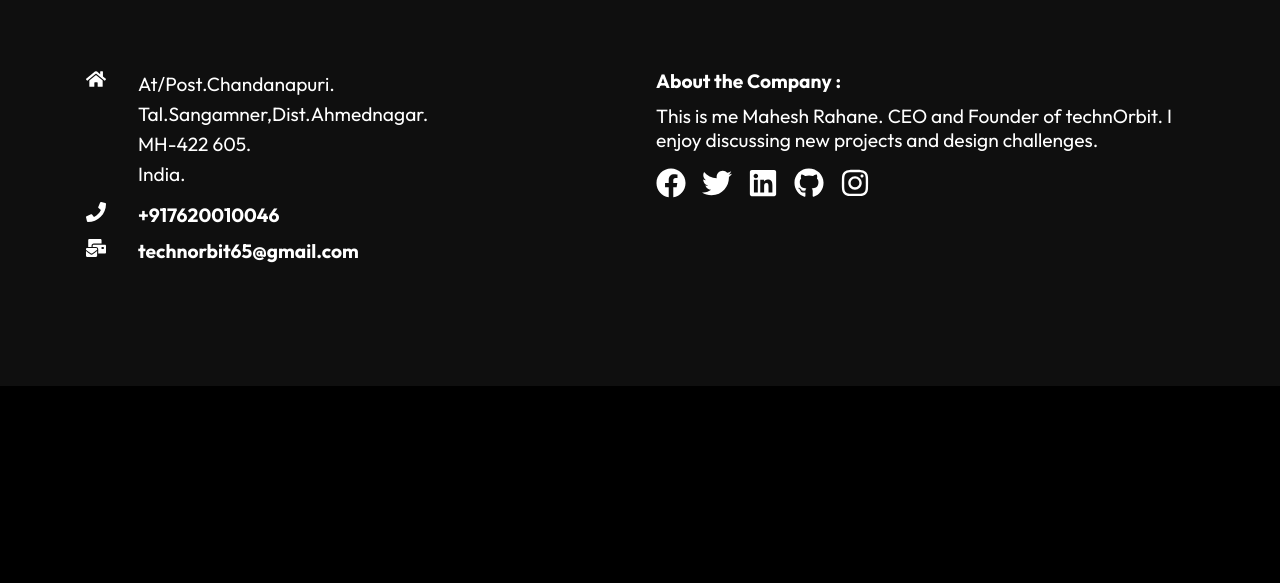
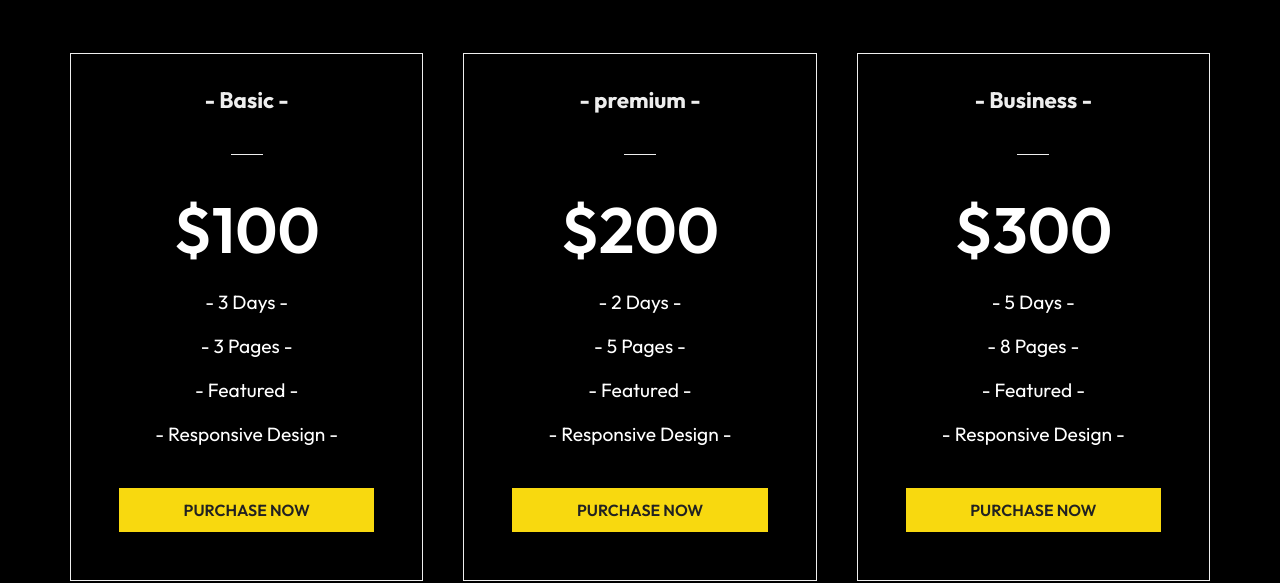
Before and after one commit to maheshrahane2002/my-app, a React (Create React App) app: page /project in a window 1280 px wide. Shown: the part 523-1106 px from the top of the page. Before the commit the page ends 909 px from the top, so only its background shows below. Built offline with nearby package versions, Linux system fonts and the light colour scheme.

Commit message:
To create pricing cards component.

```diff
--- /dev/null
+++ b/src/components/PricingCard.js
@@ -0,0 +1,54 @@
+import { Link } from "react-router-dom";
+import "./PricingCardStyles.css";
+import React from "react";
+
+const PricingCard = () => {
+  return (
+    <div className="pricing">
+      <div className="card-container">
+
+<div className="card">
+<h3>- Basic -</h3>
+<span className="bar"></span>
+<p className="btc">$100</p>
+<p>- 3 Days -</p>
+<p>- 3 Pages -</p>
+<p>- Featured -</p>
+<p>- Responsive Design -</p>
+<Link to="/contact" className="btn">
+    PURCHASE NOW
+</Link>
+</div>
+
+<div className="card">
+<h3>- premium -</h3>
+<span className="bar"></span>
+<p className="btc">$200</p>
+<p>- 2 Days -</p>
+<p>- 5 Pages -</p>
+<p>- Featured -</p>
+<p>- Responsive Design -</p>
+<Link to="/contact" className="btn">
+    PURCHASE NOW
+</Link>
+</div>
+
+<div className="card">
+<h3>- Business -</h3>
+<span className="bar"></span>
+<p className="btc">$300</p>
+<p>- 5 Days -</p>
+<p>- 8 Pages -</p>
+<p>- Featured -</p>
+<p>- Responsive Design -</p>
+<Link to="/contact" className="btn">
+    PURCHASE NOW
+</Link>
+</div>
+
+ </div>
+    </div>
+  )
+};
+
+export default PricingCard;
--- /dev/null
+++ b/src/components/PricingCardStyles.css
@@ -0,0 +1,60 @@
+.pricing{
+    width: 100%;
+    padding: 6rem 1rem;
+    background: #000;
+}
+
+.card-container {
+    max-width: 1140px;
+    margin: auto;
+    display: grid;
+    grid-template-columns: repeat(3, 1fr);
+    grid-gap: 40px;
+}
+
+.card{
+    border: 1px solid #eee;
+    color: #eee;
+    text-align: center;
+    padding: 1rem;
+}
+
+.card:hover {
+    background-color: #141414;
+}
+
+.card h3{
+    font-size: 1.4rem;
+    padding: 1rem;
+}
+
+.card p {
+    padding: 10px 0;
+}
+
+.bar {
+border-bottom: 1px solid #eee;
+width: 10%;
+margin: 1.5rem auto;
+display: block;
+}
+
+.btc {
+    font-size: 4rem;
+    font-weight: 600;
+    padding: 1rem 0;
+}
+
+.btn {
+    display: block;
+    width: 80%;
+    margin: 2rem;
+}
+
+@media screen and (max-width: 740px){
+.card-container {
+    max-width: 90%;
+    margin: auto;
+    grid-template-columns: 1fr;
+    }
+}
--- a/src/routes/Project.js
+++ b/src/routes/Project.js
@@ -2,12 +2,14 @@
 import Navbar from "../components/Navbar";
 import Footer from "../components/Footer";
 import HeroImg2 from "../components/HeroImg2";
+import PricingCard from "../components/PricingCard";
 
 const Project = () => {
   return (
     <div>
       <Navbar />
       <HeroImg2 heading="PROJECTS." text="Some of my most recent works" />
+      <PricingCard />
       <Footer />
     </div>
   )
```
